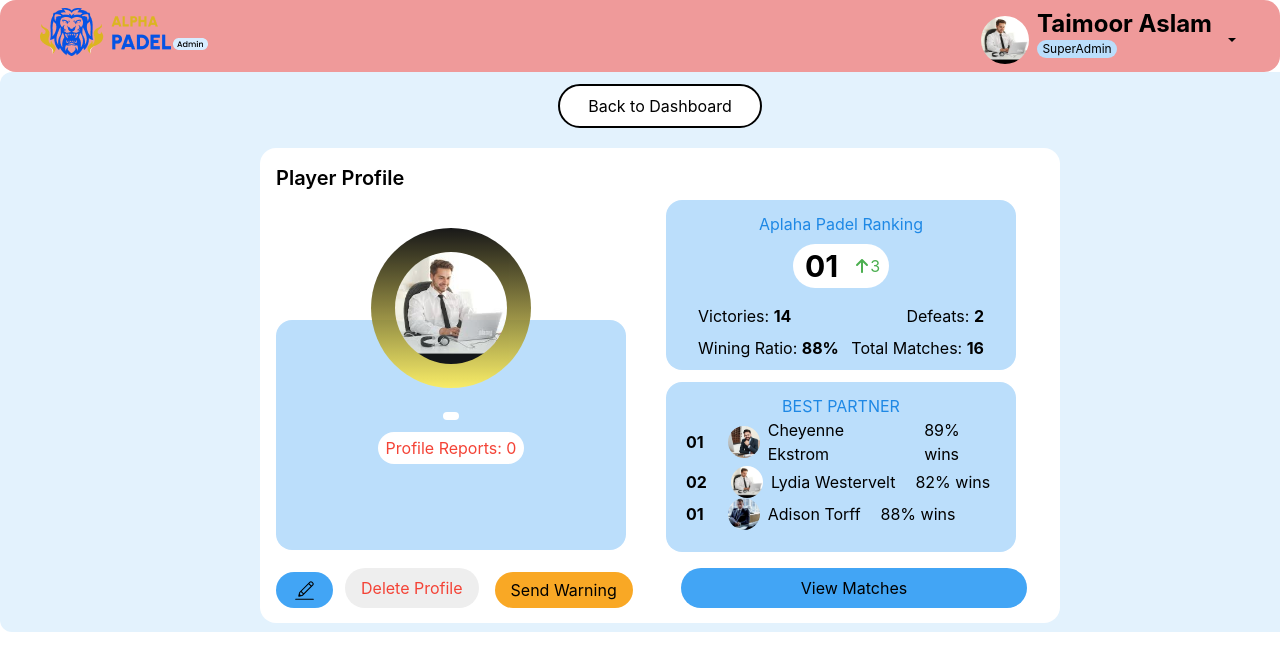
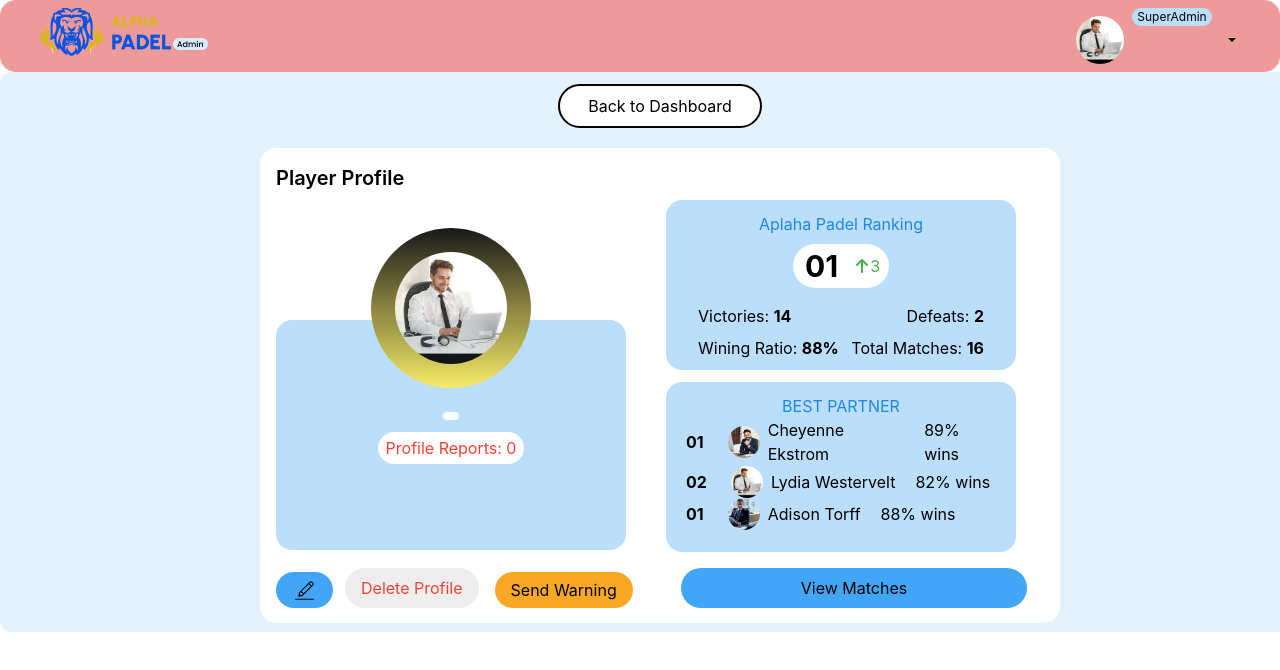
Before and after one commit to HoriyaDev/Admin-Dashboard, a React (Create React App) app: page /profile in a window 1280 px wide. Shown: the top 670 px of the page. Built offline with nearby package versions, Linux system fonts and the light colour scheme; sample sign-in values are in the browser's storage.

Commit message:
addded name of enetered person in header

```diff
--- a/src/components/header/header.jsx
+++ b/src/components/header/header.jsx
@@ -1,10 +1,27 @@
-import React, { useState } from 'react'
+import React, { useState  , useEffect} from 'react'
 import { IoMdArrowDropdown } from "react-icons/io";
 import LogOut from '../logout/LogOut';
 
 const Header = () => {
   const [open , setOpen] = useState(false)
+  const [name , setName] = useState("")
+
+
+    //  const getName = JSON.parse(localStorage.getItem('user'))
+    //  console.log("🚀 ~ Header ~ getName:", getName)
+    //  setName(getName.fname)
+   useEffect(()=>{
+    const getName = JSON.parse(localStorage.getItem('user'))
+    console.log("🚀 ~ Header ~ getName:", getName)
+    setName(getName.fname)
+
+    console.log("🚀 ~ Header ~ name:", getName)
+   }, [])
+
+
   const handleOpen = () =>{
+
+
     setOpen(!open)
   }
 
@@ -17,7 +34,7 @@ const Header = () => {
         <div className='flex justify-evenly'>
           <img src='Profile.jpg' className='h-12 w-12 rounded-full object-cover m-2' alt="Profile"/>
           <div className='flex-col'>
-            <h1 className='text-2xl font-bold'>Taimoor Aslam</h1>
+            <h1 className='text-2xl font-bold'>{name}</h1>
             <p className='bg-blue-100 rounded-full w-20 text-center text-[12px]'>SuperAdmin</p>
           </div>
           <button type='button' onClick={handleOpen}>
```
